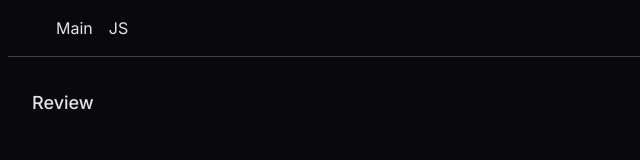
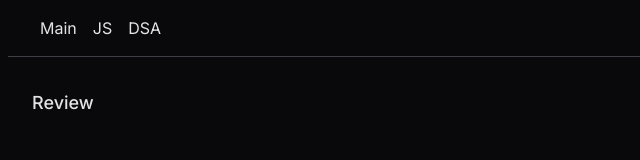
Before and after one commit to Dillonzellis/review-25, a Next.js app: page / in a window 1280 px wide. Shown: the top 160 px of the page, without its empty margins (0-640 px from the left). Built offline with nearby package versions, Linux system fonts and the light colour scheme.

Commit message:
fix: main nav missing iterator

```diff
--- a/src/app/layout.tsx
+++ b/src/app/layout.tsx
@@ -13,6 +13,7 @@ export const metadata: Metadata = {
 const links = [
   { name: "Main", url: "/" },
   { name: "JS", url: "/js" },
+  { name: "DSA", url: "/dsa" },
 ];
 
 export default function RootLayout({
@@ -23,13 +24,11 @@ export default function RootLayout({
   return (
     <html lang="en" className={`${inter.className}`}>
       <body className="min-h-screen bg-zinc-950 text-zinc-200 antialiased">
-        <header className="mx-2 flex border-b border-b-zinc-700 px-12 py-4">
+        <header className="mx-2 flex border-b border-b-zinc-700 px-8 py-4">
           <ul className="flex gap-4">
             {links.map((link) => (
-              <li>
-                <Link key={link.name} href={link.url}>
-                  {link.name}
-                </Link>
+              <li key={link.name}>
+                <Link href={link.url}>{link.name}</Link>
               </li>
             ))}
           </ul>
```
